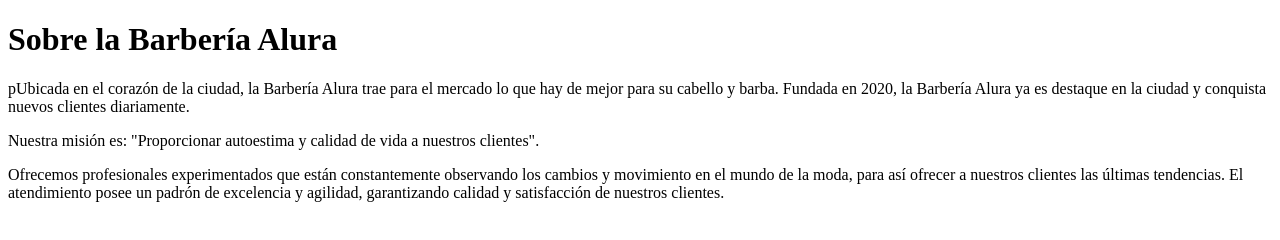
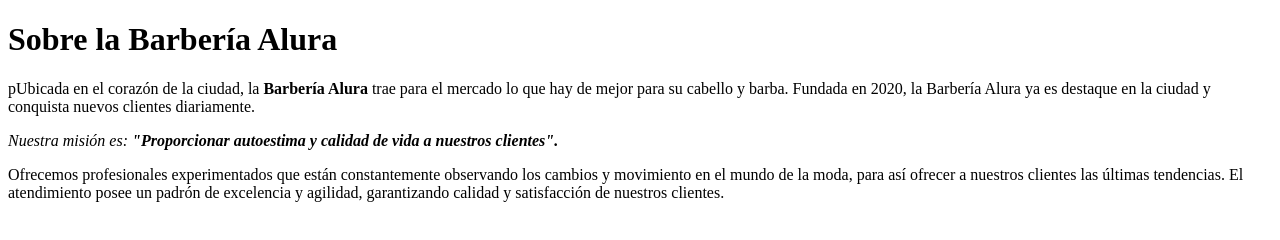
Before and after one commit to leuaxe/Alura_HTML5yCSS3_parte1, a plain HTML site: page index.html in a window 1280 px wide. Drawn offline with Linux system fonts and the light colour scheme.

Commit message:
creo que solo modifique el title

```diff
--- a/index.html
+++ b/index.html
@@ -4,13 +4,13 @@
     <meta charset="UTF-8">
     <meta http-equiv="X-UA-Compatible" content="IE=edge">
     <meta name="viewport" content="width=device-width, initial-scale=1.0">
-    <title>Alura html5 y css3</title>
+    <title>Barberia alura</title>
 </head>
 <body>
     <h1>Sobre la Barbería Alura</h1>
-<p>pUbicada en el corazón de la ciudad, la Barbería Alura trae para el mercado lo que hay de mejor para su cabello y barba. Fundada en 2020, la Barbería Alura ya es destaque en la ciudad y conquista nuevos clientes diariamente.</p>
+<p>pUbicada en el corazón de la ciudad, la <strong>Barbería Alura</strong>  trae para el mercado lo que hay de mejor para su cabello y barba. Fundada en 2020, la Barbería Alura ya es destaque en la ciudad y conquista nuevos clientes diariamente.</p>
 
-<p>Nuestra misión es: "Proporcionar autoestima y calidad de vida a nuestros clientes".</p>
+<p><em>Nuestra misión es: <strong>"Proporcionar autoestima y calidad de vida a nuestros clientes".</strong></em></p>
 
 <p>Ofrecemos profesionales experimentados que están constantemente observando los cambios y movimiento en el mundo de la moda, para así ofrecer a nuestros clientes las últimas tendencias. El atendimiento posee un padrón de excelencia y agilidad, garantizando calidad y satisfacción de nuestros clientes.</p>
 </body>
```
